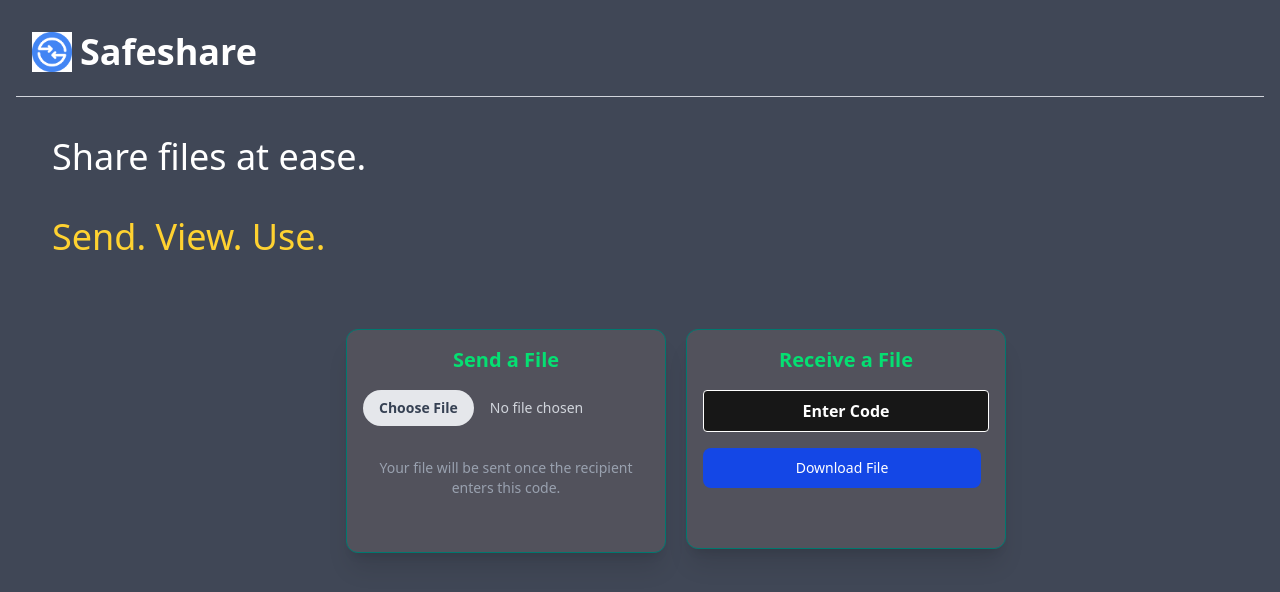
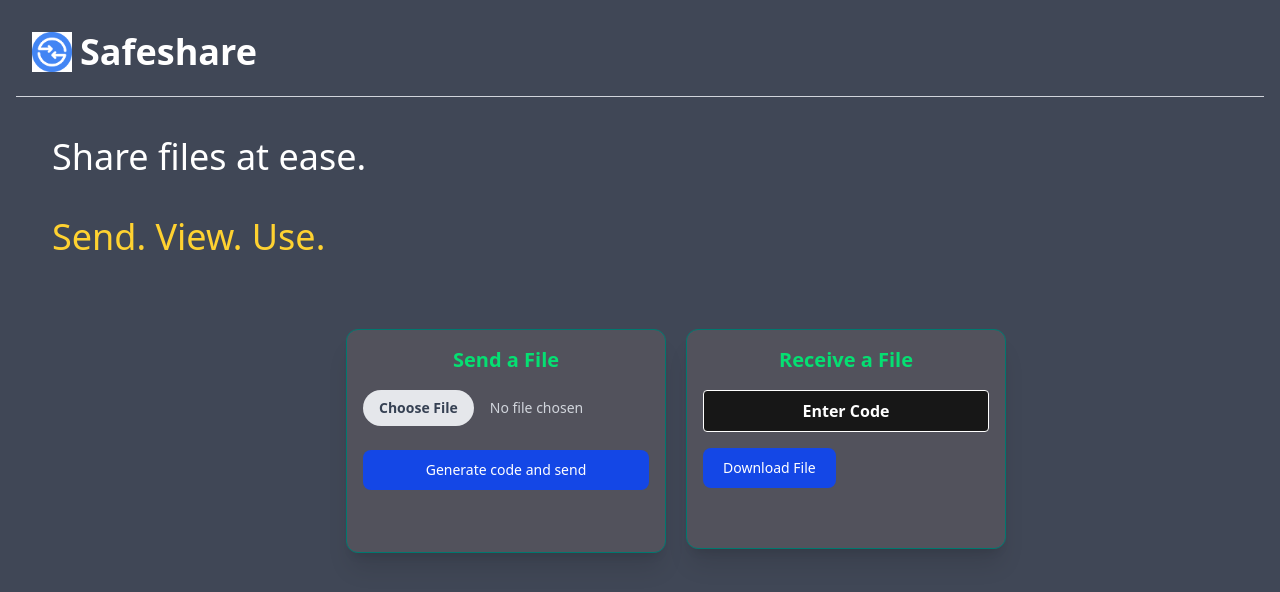
Before and after one commit to apts18o9/Safeshare, a Next.js app in the folder safeshare/: page / in a window 1280 px wide. Shown: the top 592 px of the page. Built offline with nearby package versions, Linux system fonts and the light colour scheme.

Commit message:
added sending and receiving section

```diff
--- a/safeshare/src/components/ReceiverBox.tsx
+++ b/safeshare/src/components/ReceiverBox.tsx
@@ -1,28 +1,98 @@
 'use client'
-import { useState } from "react"
+import { clear } from "console";
+import { useState, useCallback } from "react"
 
-export default function ReceiverBox() {
-    const [incomingFileName, setIncomingFileName] = useState('')
+
+interface ReceiverBoxProps {
+    connectionStatus: string,
+    setConnectionStatus: (status: string) => void,
+    setTansferProgres: (progress: number) => void,
+    showInfoMessage: (message: string) => void,
+    resetAllUIState: () => void;
+}
+
+
+
+export default function ReceiverBox({
+    connectionStatus,
+    setConnectionStatus,
+    setTansferProgres,
+    showInfoMessage,
+    resetAllUIState,
+}: ReceiverBoxProps) {
+    const [incomingFileName, setIncomingFileName] = useState<string | null>(null);
+    const [incomingFileSize, setIncomingFileSize] = useState<string | null>(null);
+    const [enteredCodeDisplay, setEntertedCodeDisplay] = useState<string>('');
+
+    //receiver UI part
+    const handleCodeChange = (event: React.ChangeEvent<HTMLInputElement>) => {
+        setEntertedCodeDisplay(event.target.value.toUpperCase());
+        setIncomingFileName(null)
+        setIncomingFileSize(null)
+        setConnectionStatus('Ready to receive')
+        setTansferProgres(0);
+    }
+
+    const startReceivingUI = useCallback(() => {
+        if (!enteredCodeDisplay) {
+            showInfoMessage('Please enter the code to start receiving.');
+            return;
+        }
+
+        setConnectionStatus('Connecting..')
+        setTansferProgres(0);
+
+        setTimeout(() => {
+            setIncomingFileName('text.pdf')
+            setIncomingFileName('10.5mb')
+            showInfoMessage(`Found file details for code: ${enteredCodeDisplay}`)
+            setConnectionStatus('Receiving.')
+
+            let progress = 0;
+            const interval = setInterval(() => {
+                progress += 15
+                if (progress <= 100) {
+                    setTansferProgres(progress)
+                    if (progress === 100) {
+                        clearInterval(interval)
+                        setConnectionStatus('Download Complete')
+                        showInfoMessage('File Download')
+                        setEntertedCodeDisplay('')
+                        setIncomingFileName(null)
+                        setIncomingFileSize(null)
+                    }
+                }
+            }, 200)
+        }, 1500)
+
+    }, [enteredCodeDisplay, setConnectionStatus, setTansferProgres, showInfoMessage])
+
+
 
     return (
         <div className="bg-[#52525c] rounded-xl shadow-xl border border-teal-700 flex flex-col w-80 h-55  p-4">
+            <div>
                 <h2 className="text-xl font-bold text-[#05df72] mb-4 text-center">Receive a File</h2>
                 <input
                     type="text"
                     placeholder="Enter Code"
+                    value={enteredCodeDisplay}
+                    onChange={handleCodeChange}
                     className="w-full p-2 text-center text-base font-bold bg-[#171717] border rounded mb-4 text-white placeholder-white "
                 />
                 {incomingFileName && (
                     <div className="mb-2 w-full text-left">
                         <p className="text-sm text-gray-300">Incoming File Details:</p>
                         <p className="text-base font-semibold text-blue-300">Name: {incomingFileName}</p>
+                        <p className="text-base text-blue-300">: {incomingFileSize}</p>
                     </div>
                 )}
                 <button type="button"
+                    onClick={startReceivingUI}
                     className="text-white bg-blue-700 hover:bg-blue-800 font-medium rounded-lg text-sm px-5 py-2.5 me-2 mb-2 dark:bg-blue-600 dark:hover:bg-blue-700">
                     Download File
                 </button>
-
+            </div>
         </div>
     )
 }
--- a/safeshare/src/components/SenderBox.tsx
+++ b/safeshare/src/components/SenderBox.tsx
@@ -3,15 +3,87 @@
 
 import React, { useState, useCallback } from 'react';
 
+interface SenderBoxProps {
+    connectionStatus: string,
+    setConnectionStatus: (status: string) => void,
+    setTransferProgres: (progress: number) => void,
+    showInfoMessage: (message: string) => void,
+    resetAllUIState: () => void
+}
+
+//file transfering component
+
+export default function SenderBox({
+    connectionStatus,
+    setConnectionStatus,
+    setTransferProgres,
+    showInfoMessage,
+    resetAllUIState,
+}: SenderBoxProps) {
+
+    const [selectedFileName, setSelectedFileName] = useState<string | null>(null);
+    const [shareCodeDisplay, setShareCodeDisplay] = useState<string>('');
+
+    //UI handling for frontend
+
+    const handleFileChange = (event: React.ChangeEvent<HTMLInputElement>) => {
+        if (event.target.files && event.target.files.length > 0) {
+            const file = event.target.files[0];
+            setSelectedFileName(file.name);
+            setShareCodeDisplay(''); //null on selecting new file
+            setConnectionStatus('Ready to send');
+            setTransferProgres(0);
+            showInfoMessage(`File Selected: ${file.name}`)
+        }
+        else {
+            setSelectedFileName(null)
+            setShareCodeDisplay('')
+            setConnectionStatus('Disconnected')
+            setTransferProgres(0)
+            showInfoMessage('No file selected')
+        }
+    };
+
+
+
+    const startSharingUI = useCallback(() => {
+        if (!selectedFileName) {
+            showInfoMessage('Please select a flie to start sharing');
+            return;
+        }
+        const simulateCode = 'START-SHARING' //placeholder
+        setShareCodeDisplay(simulateCode)
+        setConnectionStatus('Starting: Waiting for recipient..')
+        setTransferProgres(0)
+        showInfoMessage(`Transfer share code is: ${simulateCode}`)
+
+
+
+        //tranfer progress bar
+
+        let progress = 0;
+        const interval = setInterval(() => {
+            progress += 10;
+            if (progress <= 100) {
+                setTransferProgres(progress)
+
+                if (progress === 100) {
+                    clearInterval(interval)
+                    setConnectionStatus('File sent successfully!')
+                    showInfoMessage('File sent!')
+                    setShareCodeDisplay('')
+                    setSelectedFileName(null)
+                }
+            }
+        }, 300);
+    }, [selectedFileName, setConnectionStatus, setTransferProgres, showInfoMessage]);
 
 
 
 
-export default function SenderBox() {
-
-
     return (
         <div className="bg-[#52525c] rounded-xl shadow-xl border border-teal-700 flex flex-col w-80 h-56 p-4">
+            <div>
                 <h2 className="text-xl font-bold text-[#05df72] mb-4 text-center">Send a File</h2>
                 <input
                     type="file"
@@ -22,10 +94,42 @@ export default function SenderBox() {
                     file:bg-gray-200 file:text-gray-700
                     hover:file:bg-gray-300
                     mb-6 cursor-pointer"
+                    onChange={handleFileChange}
+
                 />
-            <p className="text-gray-400 mt-2 text-sm text-center">
-                Your file will be sent once the recipient enters this code.
+                {selectedFileName && (
+                    <p className="text-md text-gray-300 mb-4">
+                        Selected: <span className="font-semibold text-blue-300">{selectedFileName}</span> (Simulated Size)
                     </p>
+                )}
+                <button
+                    onClick={startSharingUI}
+                    disabled={!selectedFileName || connectionStatus.includes('Simulating')}
+                    className="w-full bg-blue-600 text-white p-2text-white bg-blue-700 hover:bg-blue-800 font-medium rounded-lg text-sm px-5 py-2.5 me-2 mb-2 dark:bg-blue-600 dark:hover:bg-blue-700"
+                >
+                    {shareCodeDisplay ? `Simulate Resend Code (Code: ${shareCodeDisplay})` : 'Generate code and send'}
+                </button>
+            </div>
+            {shareCodeDisplay && (
+                <div>
+                    <p className='text-gray-400 mb-2'>Share this code: </p>
+                    <code className='text-transparent bg-clip-text'>
+                        {shareCodeDisplay}
+                    </code>
+                    <button
+                        onClick={()=> {
+                            navigator.clipboard.writeText(shareCodeDisplay);
+                            showInfoMessage('Transfer code copied to clipboard')
+                        }}
+                        className='mt-1 px-3 py-2 bg-gray-400'
+                    >
+                        Copy Code
+                    </button>
+                    <p className="text-gray-400 mt-2 text-sm text-center">Your file will be sent once the recipient enters this code.</p>
+                </div>
+            )}
+
+
         </div>
     );
 }
--- a/safeshare/src/components/SharePanel.tsx
+++ b/safeshare/src/components/SharePanel.tsx
@@ -1,11 +1,36 @@
+'use client'
+import React, { useState } from "react";
 import ReceiverBox from "./ReceiverBox";
 import SenderBox from "./SenderBox";
 
-export default function SharePanel(){
+export default function SharePanel() {
+    // Example state and handlers
+    const [connectionStatus, setConnectionStatus] = useState("disconnected");
+    const [transferProgres, setTransferProgres] = useState(0);
+
+    // Dummy implementations for illustration
+    const showInfoMessage = (msg: string) => alert(msg);
+    const resetAllUIState = () => {
+        setConnectionStatus("disconnected");
+        setTransferProgres(0);
+    };
+
     return (
         <div className="flex justify-center gap-5 mt-18 ml-18">
-            <SenderBox />
-            <ReceiverBox />
+            <SenderBox
+                connectionStatus={connectionStatus}
+                setConnectionStatus={setConnectionStatus}
+                setTransferProgres={setTransferProgres}
+                showInfoMessage={showInfoMessage}
+                resetAllUIState={resetAllUIState}
+            />
+            <ReceiverBox
+                connectionStatus={connectionStatus}
+                setConnectionStatus={setConnectionStatus}
+                setTansferProgres={setTransferProgres}
+                showInfoMessage={showInfoMessage}
+                resetAllUIState={resetAllUIState}
+            />
         </div>
-    )
+    );
 }
```
Lines whose indentation alone changed are shown as unchanged.
